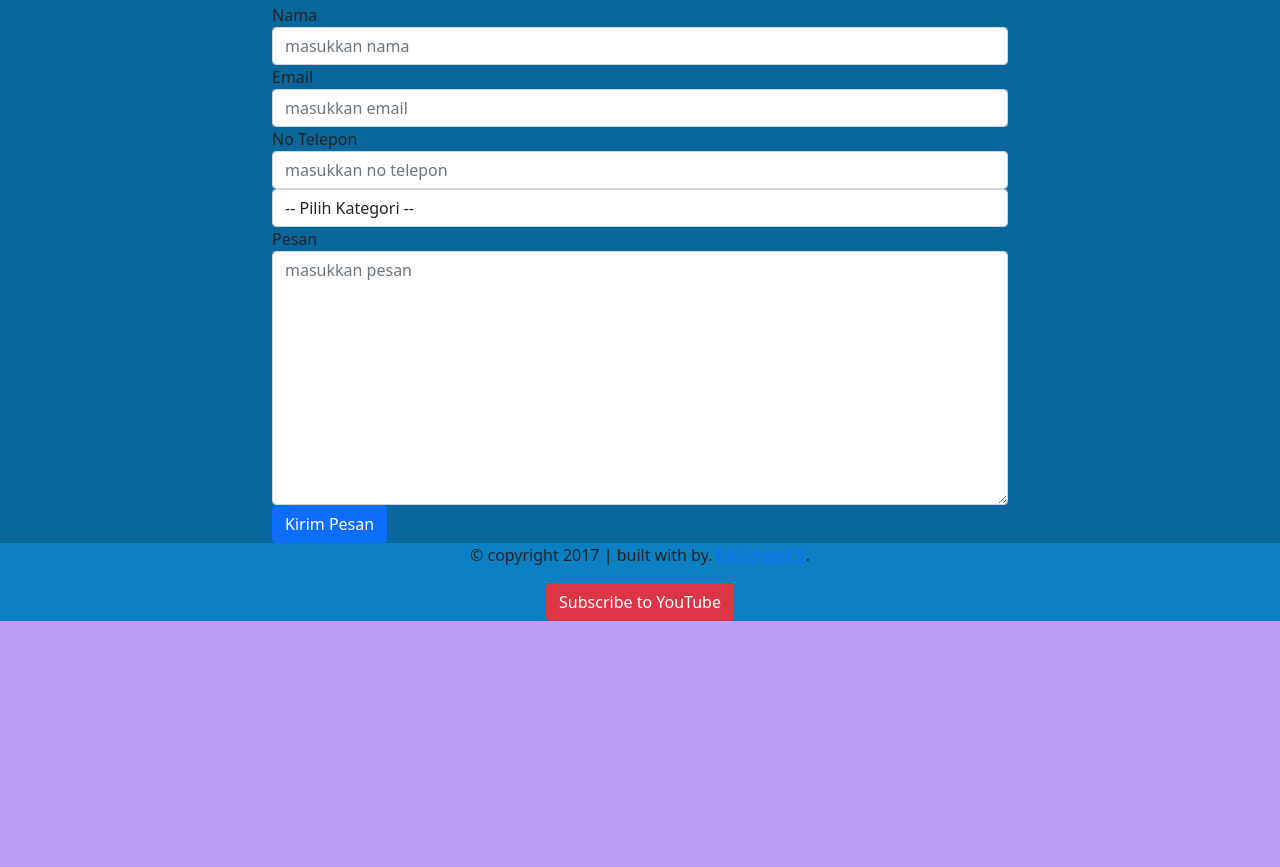
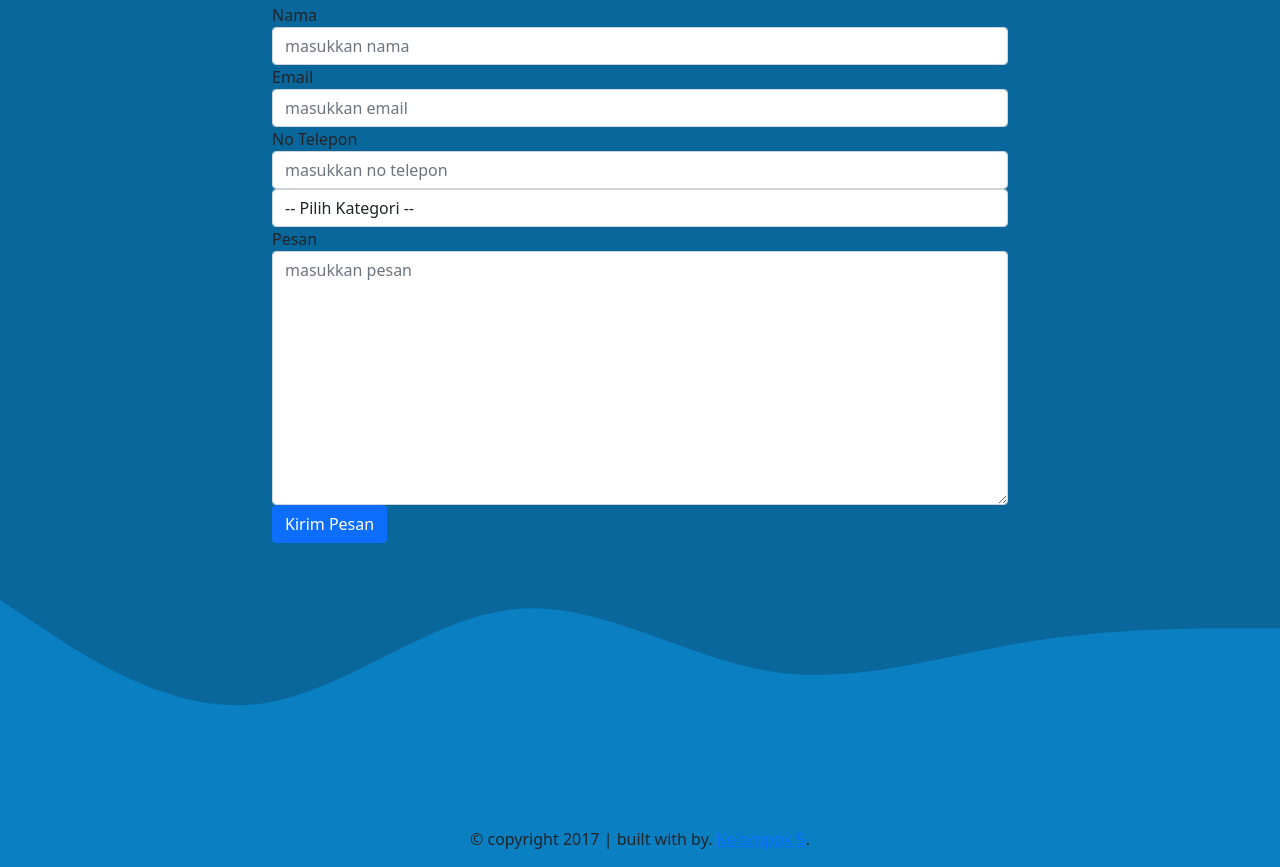
Before and after one commit to Aldofariz/G5, a plain HTML site: page index.html in a window 1280 px wide. Shown: the part 4077-4944 px from the top of the page. Before the commit the page ends 4698 px from the top, so only its background shows below. Drawn offline with nearby package versions, Linux system fonts and the light colour scheme.

Commit message:
tambahan

```diff
--- a/index.html
+++ b/index.html
@@ -211,6 +211,7 @@
           </div>
         </div>
       </div>
+      <svg xmlns="http://www.w3.org/2000/svg" viewBox="0 0 1440 320"><path fill=" #0A7FC1" fill-opacity="1" d="M0,64L48,96C96,128,192,192,288,181.3C384,171,480,85,576,74.7C672,64,768,128,864,144C960,160,1056,128,1152,112C1248,96,1344,96,1392,96L1440,96L1440,320L1392,320C1344,320,1248,320,1152,320C1056,320,960,320,864,320C768,320,672,320,576,320C480,320,384,320,288,320C192,320,96,320,48,320L0,320Z"></path></svg>
     </section>
     <!-- akhir contact -->
 
@@ -219,12 +220,7 @@
       <div class="container text-center">
         <div class="row">
           <div class="col-sm-12">
-            <p>&copy; copyright 2017 | built with <i class="glyphicon glyphicon-heart"></i> by. <a href="http://instagram.com/sandhikagalih">Kelompok 5</a>.</p>
-          </div>
-        </div>
-        <div class="row">
-          <div class="col-sm-12">
-            <a href="http://youtube.com/webprogrammingunpas" class="btn btn-danger"><i class="glyphicon glyphicon-play"></i> Subscribe to YouTube</a>
+            <p>&copy; copyright 2017 | built with <i class="glyphicon glyphicon-heart"></i> by. <a href="#">Kelompok 5</a>.</p>
           </div>
         </div>
       </div>
```
